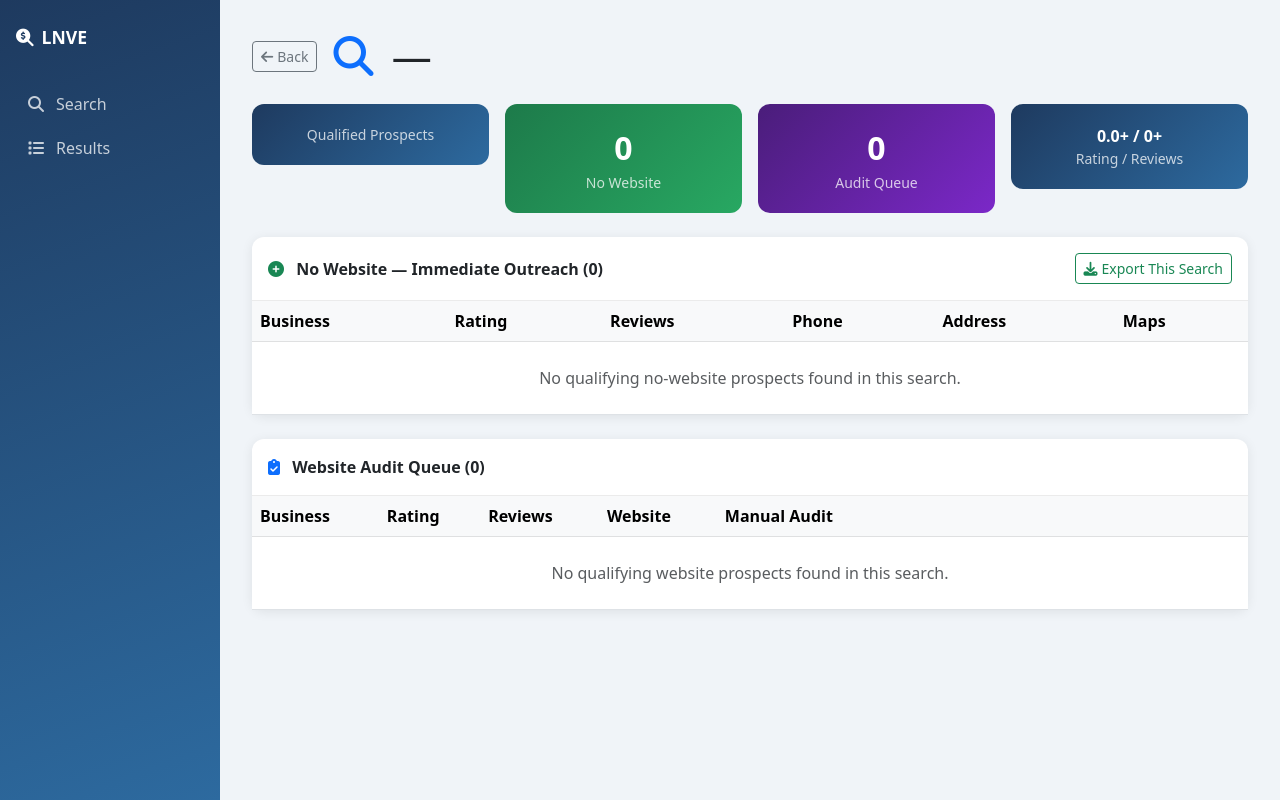
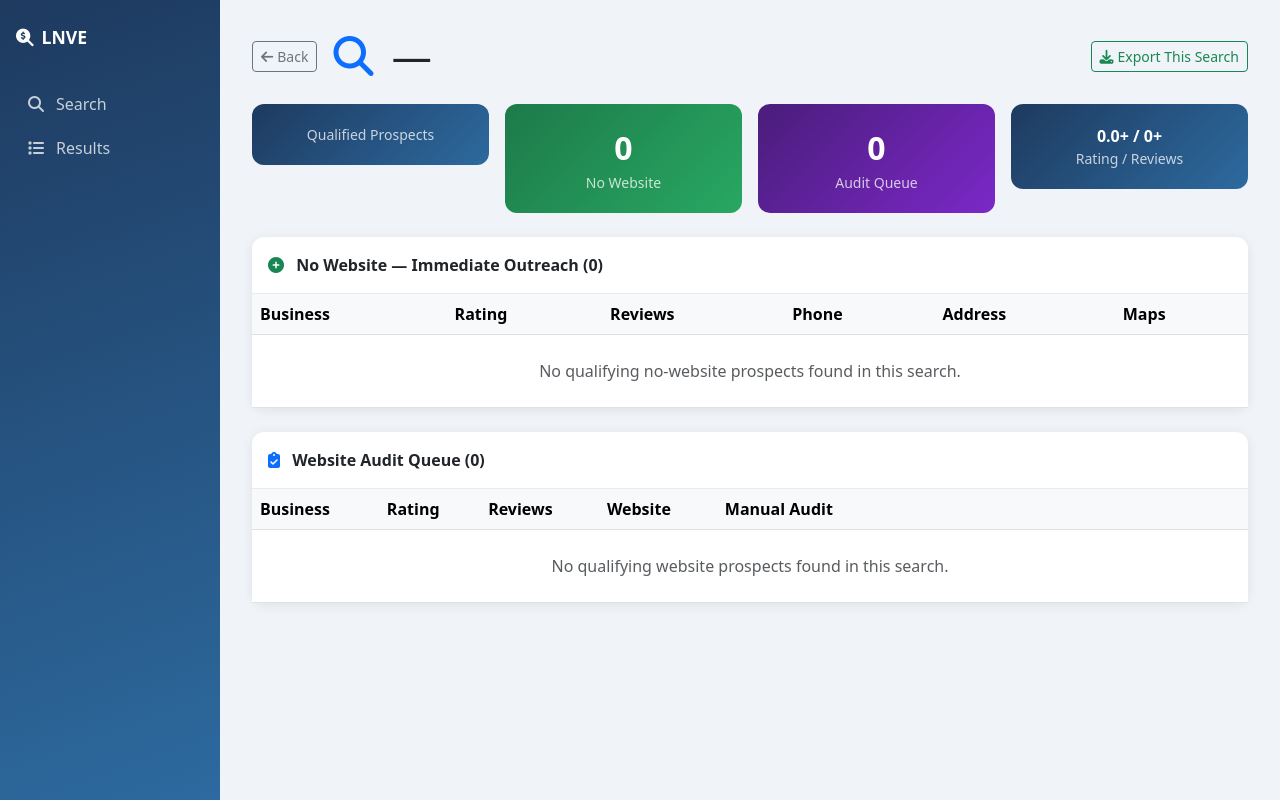
Before and after one commit to jenozu/LNVE, a Flask app: template web/templates/search_detail.html in a window 1280 px wide. Run offline with Flask 3, Linux system fonts and the light colour scheme; the template is opened without the code that fills it, so the values that code supplies are empty; parts of the project's set-up code (start-up, migrations or seed data) failed here and were passed over; some libraries are stand-ins or nearby versions.

Commit message:
Phase 3: clarify search-level export placement

```diff
--- a/web/templates/search_detail.html
+++ b/web/templates/search_detail.html
@@ -2,7 +2,7 @@
 {% block title %}Search #{{ search.id }}{% endblock %}
 
 {% block content %}
-<div class="d-flex align-items-center gap-3 mb-4">
+<div class="d-flex align-items-center gap-3 mb-4 flex-wrap">
     <a href="{{ url_for('results.results') }}" class="btn btn-outline-secondary btn-sm">
         <i class="fas fa-arrow-left me-1"></i>Back
     </a>
@@ -11,6 +11,10 @@
         {{ search.search_type }} — {{ search.location_name }}
     </h1>
     <span class="status-badge status-{{ search.status }}">{{ search.status }}</span>
+    <a href="{{ url_for('export.export_csv', search_id=search.id) }}"
+       class="btn btn-outline-success btn-sm ms-auto">
+        <i class="fas fa-download me-1"></i>Export This Search
+    </a>
 </div>
 
 <div class="row g-3 mb-4">
@@ -43,15 +47,9 @@
 </div>
 
 <div class="card mb-4">
-    <div class="card-header py-3 d-flex justify-content-between align-items-center">
-        <span>
-            <i class="fas fa-plus-circle me-2 text-success"></i>
-            No Website — Immediate Outreach ({{ no_website_leads|length }})
-        </span>
-        <a href="{{ url_for('export.export_csv', search_id=search.id) }}"
-           class="btn btn-outline-success btn-sm">
-            <i class="fas fa-download me-1"></i>Export This Search
-        </a>
+    <div class="card-header py-3">
+        <i class="fas fa-plus-circle me-2 text-success"></i>
+        No Website — Immediate Outreach ({{ no_website_leads|length }})
     </div>
     <div class="card-body p-0">
         <div class="table-responsive">
```
